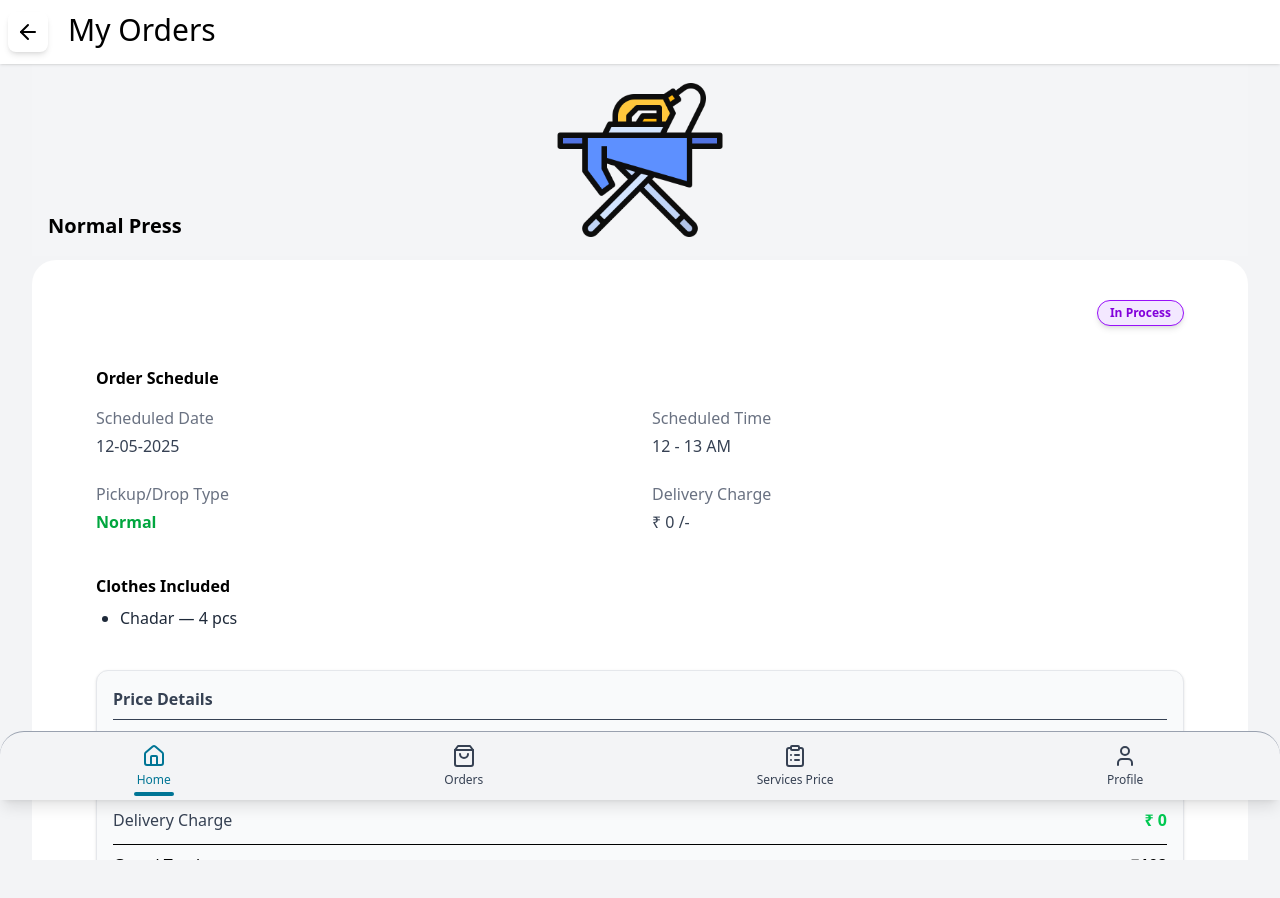
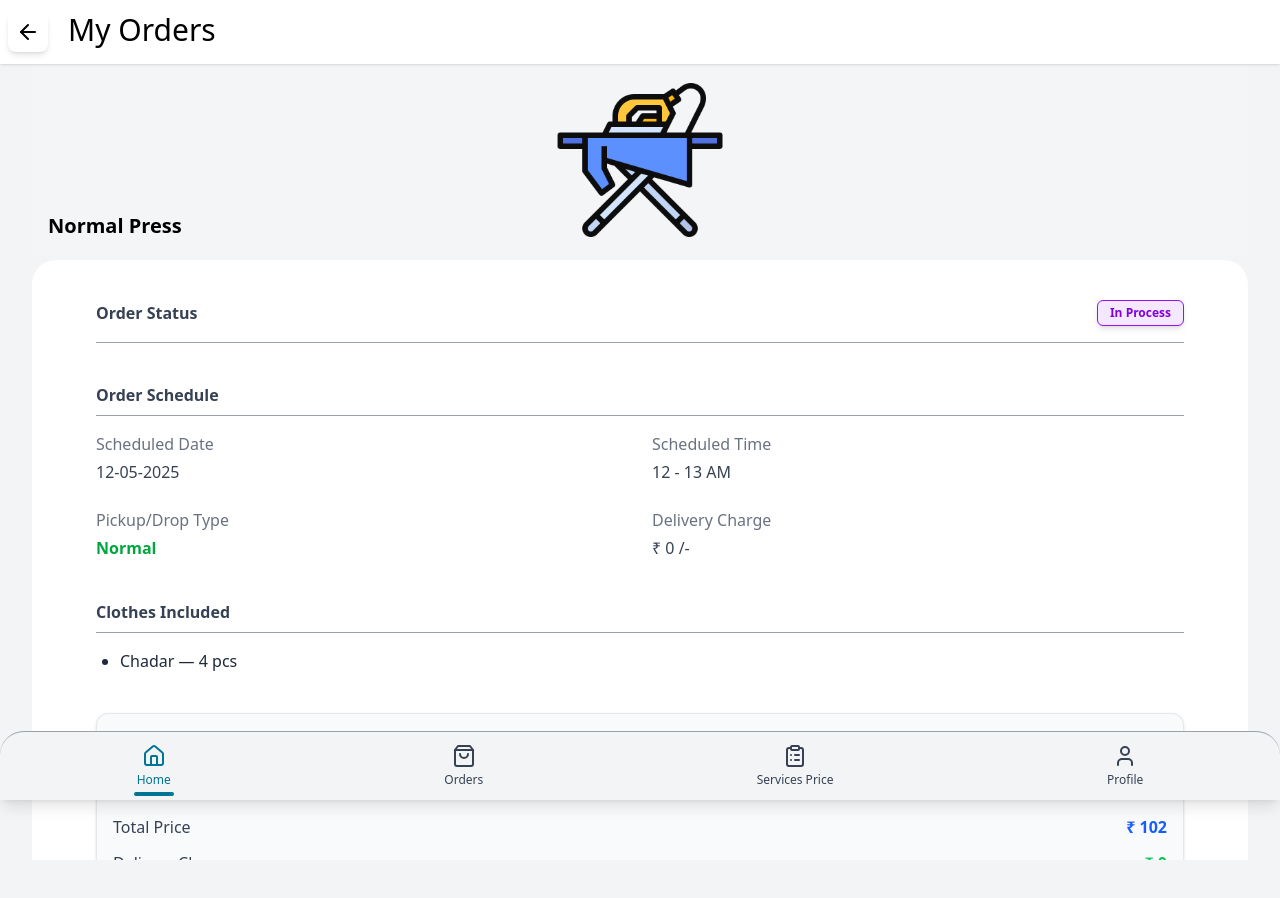
Before and after one commit to Sandb786/Laundry_project_User_Pannel_Frontend, a React (Vite) app: page /myorders in a window 1280 px wide. Built offline with nearby package versions, Linux system fonts and the light colour scheme.

Commit message:
Chack detail55.

```diff
--- a/src/Show_orders/Order_details/ShowDetail.jsx
+++ b/src/Show_orders/Order_details/ShowDetail.jsx
@@ -25,12 +25,16 @@ export default function OrderDetail({ order }) {
                 <div className="p-6 sm:p-10 space-y-10">
 
                     {/* ========== Order Status ========== */}
-                    <div className="flex justify-end">
+                    <div className="flex flex-col sm:flex-row justify-between items-start sm:items-center border-b border-gray-400 pb-4">
+                        <Typography variant="h6" className="font-semibold text-gray-700">
+                            Order Status
+                        </Typography>
+                        <div className="mt-2 sm:mt-0">
                             <Typography
                                 variant="small"
-                            className={`border p-1 px-3 rounded-full font-semibold text-xs shadow-md
+                                className={`border p-1 px-3 rounded-md font-semibold text-xs shadow-md
                                     ${order.status === 'Pending' ? 'text-yellow-700 border-yellow-600 bg-yellow-100' :
-                                    order.status === 'Confirmed' ? 'text-blue-700 border-blue-600 bg-blue-100' :
+                                        order.status === 'Confirmed' ? 'text-blue-700 border-b border-gray-400lue-600 bg-blue-100' :
                                             order.status === 'Picked Up' ? 'text-indigo-700 border-indigo-600 bg-indigo-100' :
                                                 order.status === 'In Process' ? 'text-purple-700 border-purple-600 bg-purple-100' :
                                                     order.status === 'Delivered' ? 'text-green-700 border-green-600 bg-green-100' :
@@ -40,43 +44,40 @@ export default function OrderDetail({ order }) {
                                 {order.status}
                             </Typography>
                         </div>
+                    </div>
 
                     {/* ========== Schedule & Pickup Info ========== */}
                     <div>
-                        <Typography variant="h6" className="font-semibold mb-4">Order Schedule</Typography>
-
+                        <Typography variant="h6" className="font-semibold mb-4 text-gray-700 border-b border-gray-400 pb-2">
+                            Order Schedule
+                        </Typography>
                         <div className="grid grid-cols-1 sm:grid-cols-2 gap-6 text text-gray-700">
-
                             <div className="space-y-1">
                                 <Typography className="font-medium text-gray-500">Scheduled Date</Typography>
                                 <Typography>{order.schedule.date}</Typography>
                             </div>
-
                             <div className="space-y-1">
                                 <Typography className="font-medium text-gray-500">Scheduled Time</Typography>
                                 <Typography>{order.schedule.time}</Typography>
                             </div>
-
                             <div className="space-y-1">
                                 <Typography className="font-medium text-gray-500">Pickup/Drop Type</Typography>
                                 <Typography className={`font-semibold ${order.pickupDrop === 'Urgent' ? 'text-orange-500' : 'text-green-600'}`}>
                                     {order.pickupDrop}
                                 </Typography>
                             </div>
-
                             <div className="space-y-1">
                                 <Typography className="font-medium text-gray-500">Delivery Charge</Typography>
                                 <Typography>₹ {order.pickupDrop === 'Urgent' ? 30 : 0} /-</Typography>
                             </div>
-
-
                         </div>
-
                     </div>
 
                     {/* ========== Clothes List ========== */}
                     <div>
-                        <Typography variant="h6" className="font-semibold mb-2">Clothes Included</Typography>
+                        <Typography variant="h6" className="font-semibold mb-4 text-gray-700 border-b border-gray-400 pb-2">
+                            Clothes Included
+                        </Typography>
                         <ul className="list-disc pl-6 space-y-1 text text-gray-800">
                             {order.clothes.map((cloth, idx) => (
                                 <li key={idx}>
@@ -88,7 +89,7 @@ export default function OrderDetail({ order }) {
 
                     {/* ========== Price Details ========== */}
                     <div className="bg-gray-50 p-4 rounded-xl shadow-sm border border-gray-200">
-                        <Typography variant="h6" className="font-semibold mb-4 text-gray-700 border-b pb-2">
+                        <Typography variant="h6" className="font-semibold mb-4 text-gray-700 border-b border-gray-400 pb-2">
                             Price Details
                         </Typography>
                         <div className="text text-gray-700 space-y-3">
@@ -104,24 +105,25 @@ export default function OrderDetail({ order }) {
                                 <span>Delivery Charge</span>
                                 <span className="font-semibold text-green-500">₹ {order.pickupDrop === 'Urgent' ? 30 : 0}</span>
                             </div>
-                            <div className="flex justify-between border-t pt-2 font-medium text-black">
+                            <div className="flex justify-between border-t border-dashed pt-2 font-medium text-black">
                                 <span>Grand Total</span>
                                 <span className="font-bold">₹{order.total + (order.pickupDrop === 'Urgent' ? 30 : 0)}</span>
                             </div>
                         </div>
                     </div>
 
-
                     {/* ========== Payment Method ========== */}
                     <div>
-                        <Typography variant="h6" className="font-semibold mb-2">Payment Method</Typography>
+                        <Typography variant="h6" className="font-semibold mb-4 text-gray-700 border-b border-gray-400 pb-2">
+                            Payment Method
+                        </Typography>
                         <Typography className="text text-gray-800">
                             {order.paymentMethod || "Cash on Delivery (Default)"}
                         </Typography>
                     </div>
 
                     {/* ========== Action Buttons ========== */}
-                    <div className="pt-4 flex flex-wrap gap-3 justify-end">
+                    <div className="pt-4 flex flex-wrap gap-3 justify-center mb-5">
                         <button className="bg-blue-600 text-white px-5 py-2 rounded-lg text-sm shadow-md hover:bg-blue-700 transition">
                             Contact Support
                         </button>
```
Lines whose indentation alone changed are shown as unchanged.
